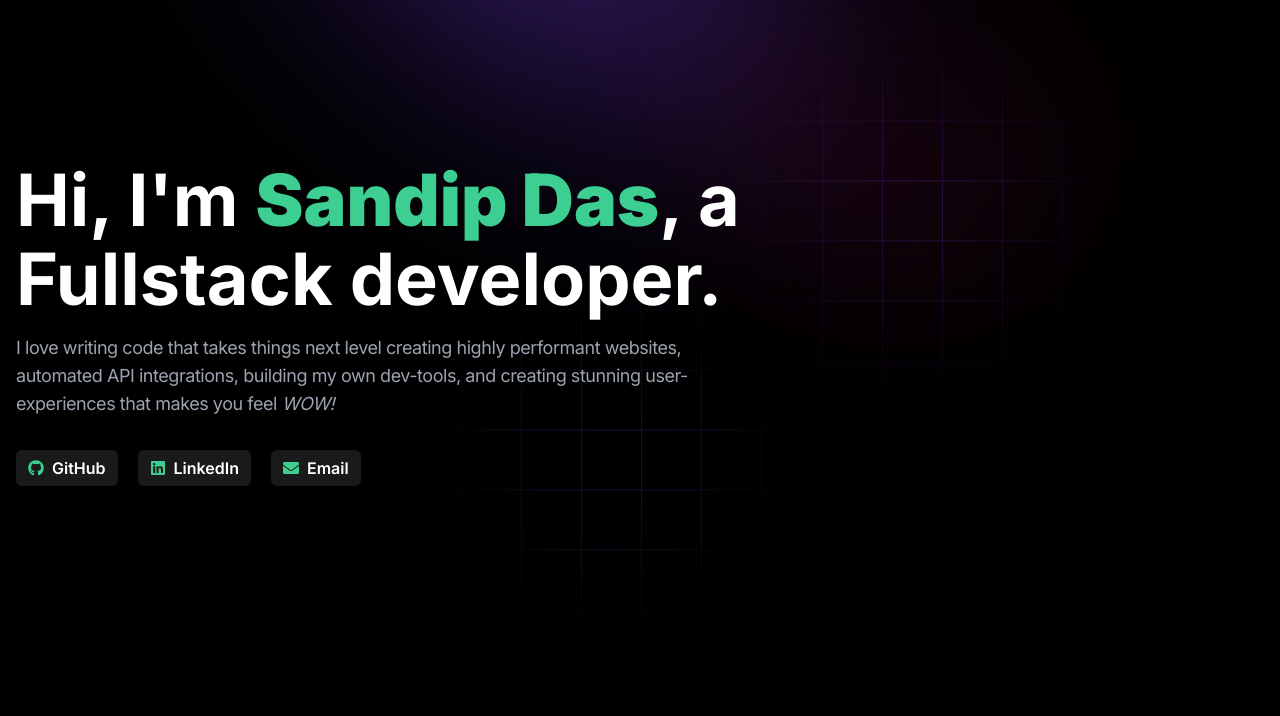
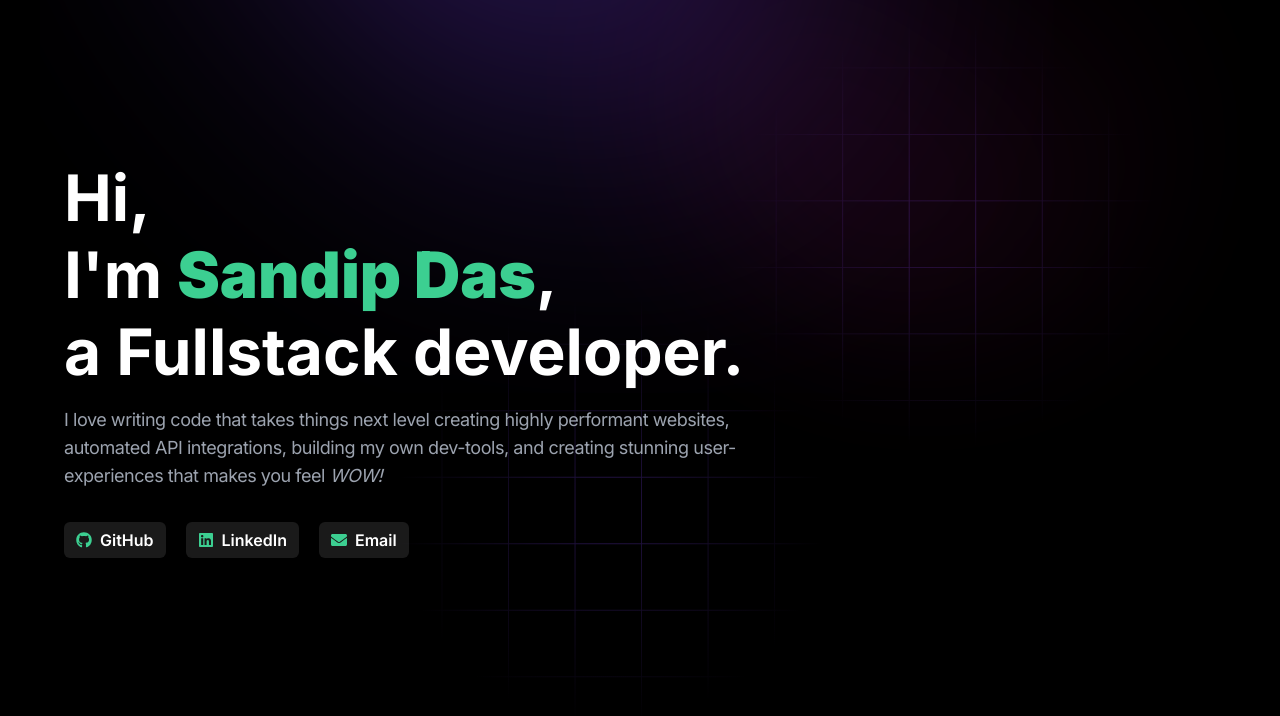
Before and after one commit to codersandipdas/portfolio, a Next.js app: page / in a window 1280 px wide. Shown: the top 716 px of the page. Built offline with nearby package versions, Linux system fonts and the light colour scheme.

Commit message:
chnaged font size of home hero heading

```diff
--- a/src/app/globals.css
+++ b/src/app/globals.css
@@ -9,3 +9,9 @@ body,
 html {
   margin: 0;
 }
+
+@layer components {
+  .custom-container {
+    @apply max-w-[1200px] mx-auto px-6;
+  }
+}
--- a/src/app/page.tsx
+++ b/src/app/page.tsx
@@ -1,11 +1,11 @@
 import Link from 'next/link';
-import { socials } from './utils/socials';
+import { socials } from '../utils/socials';
 
 export default function Home() {
   return (
     <main className='bg-black min-h-screen'>
       <section
-        className='flex flex-col md:flex-row py-40 hero-section container px-4 mx-auto'
+        className='flex flex-col md:flex-row py-40 hero-section custom-container'
         style={{
           backgroundImage: 'url(/assets/backgrounds/hero.svg)',
           backgroundSize: 'cover',
@@ -14,8 +14,9 @@ export default function Home() {
         }}
       >
         <div className='flex-[2]'>
-          <h1 className='heading-hero text-white text-[3.5rem] md:text-[4.5rem] leading-[1.1em] font-bold'>
-            Hi, I&apos;m <strong className='text-primary'>Sandip Das</strong>, a
+          <h1 className='heading-hero text-white text-[2.2rem] md:text-[4rem] leading-[1.4em] md:leading-[1.2em] font-bold'>
+            Hi, <br /> I&apos;m{' '}
+            <strong className='text-primary'>Sandip Das</strong>, <br /> a
             Fullstack developer.
           </h1>
           <p className='my-4 max-w-prose font-normal text-gray-400 d:text-gray-400 md:text-lg md:tracking-tight'>
```
Also changed, not shown: src/utils/colors.ts (renamed from src/app/utils/colors.ts), src/utils/socials.tsx (renamed from src/app/utils/socials.tsx).
